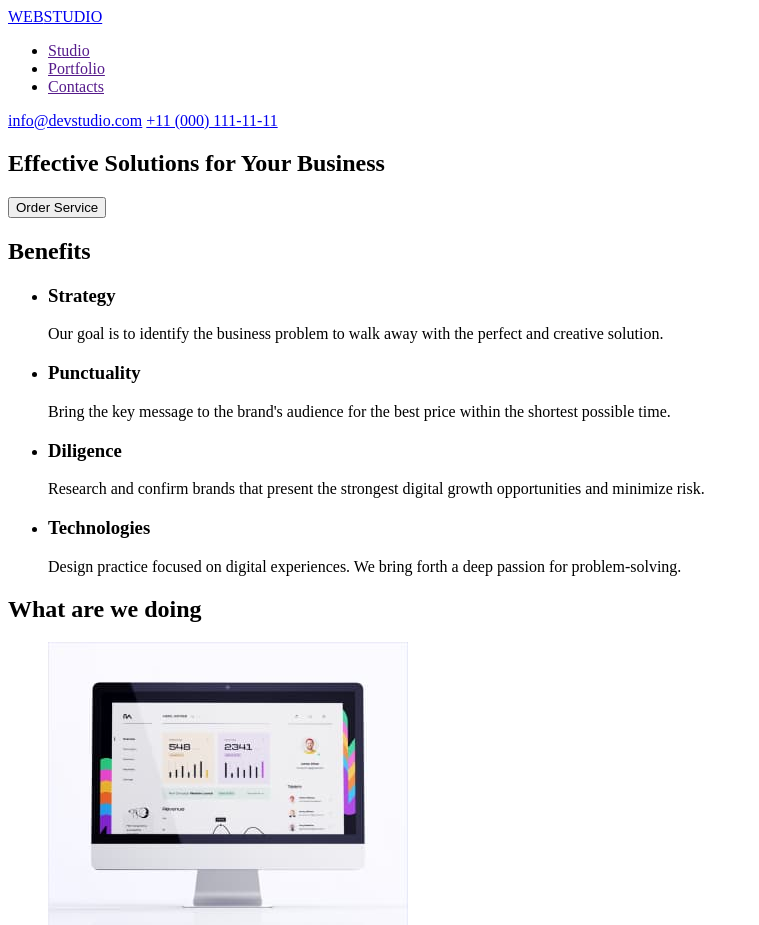
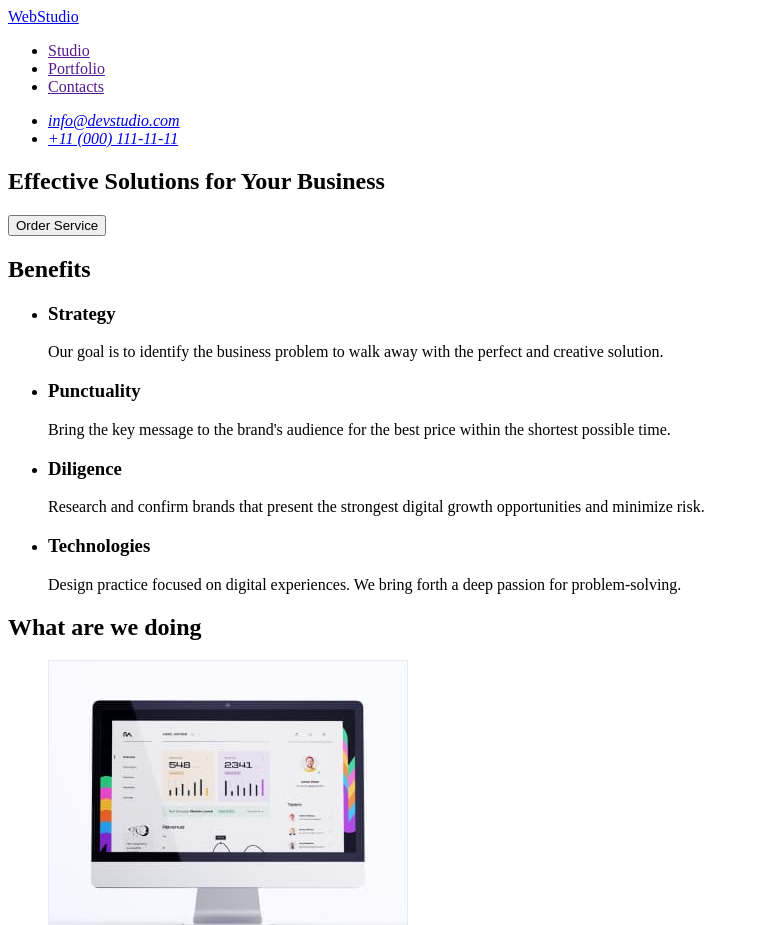
Before and after one commit to AnnaTsepilova/goit-markup-hw-01, a plain HTML site: page index.html in a window 1280 px wide. Shown: the top 925 px of the page, without its empty margins (0-759 px from the left). Drawn offline with Linux system fonts and the light colour scheme.

Commit message:
fix html

```diff
--- a/index.html
+++ b/index.html
@@ -10,14 +10,18 @@
     <!-- HEADER -->
     <header>
       <nav>
-        <a href="/"><span>WEB</span>STUDIO</a>
+        <a href="./index.html">WebStudio</a>
         <ul>
           <li><a href="">Studio</a></li>
           <li><a href="">Portfolio</a></li>
           <li><a href="">Contacts</a></li>
         </ul>
-        <a href="mailto:info@devstudio.com">info@devstudio.com</a>
-        <a href="tel:+110001111111">+11 (000) 111-11-11</a>
+        <address>
+          <ul>
+            <li><a href="mailto:info@devstudio.com">info@devstudio.com</a></li>
+            <li><a href="tel:+110001111111">+11 (000) 111-11-11</a></li>
+          </ul>
+        </address>
       </nav>
     </header>
 
@@ -137,7 +141,7 @@
 
     <!-- FOOTER -->
     <footer>
-      <a href="/"><span>WEB</span>STUDIO</a>
+      <a href="./index.html">WebStudio</a>
       <p>
         Increase the flow of customers and sales for your business with digital
         marketing & growth solutions.
```
